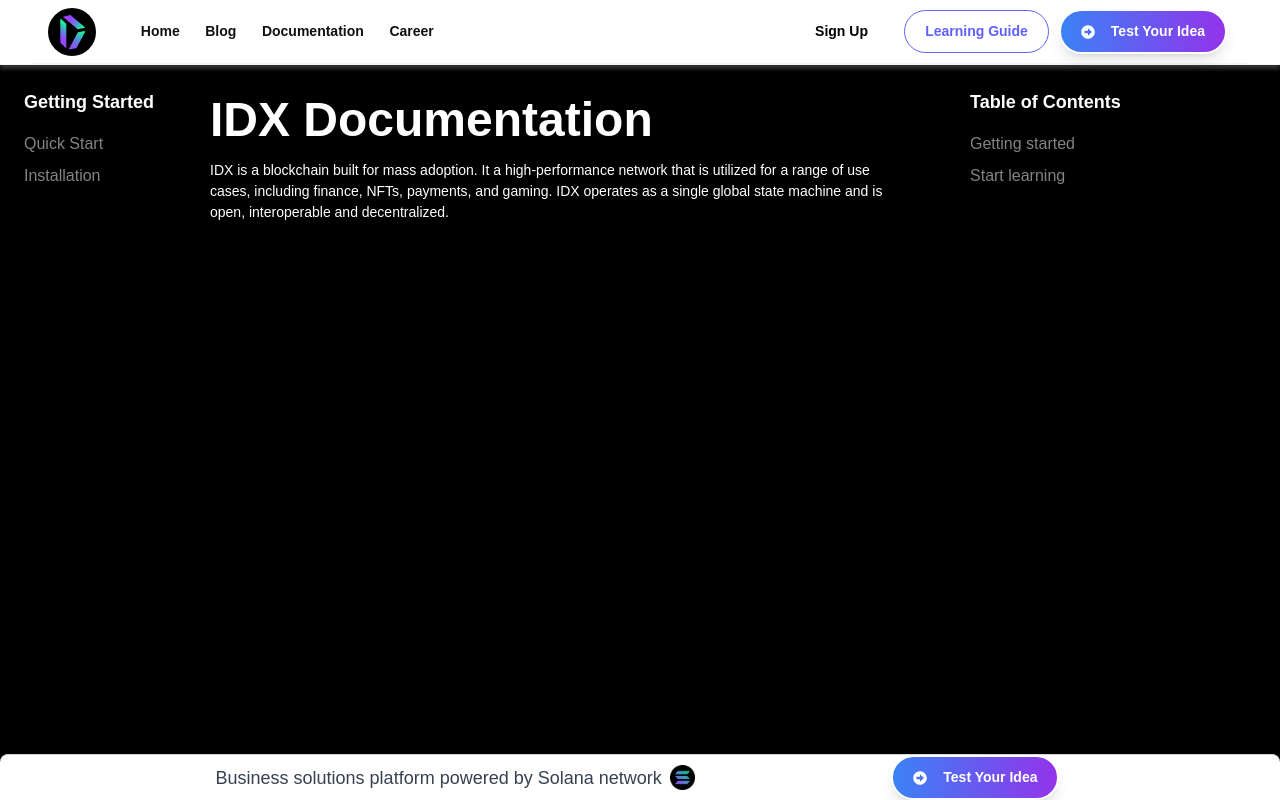
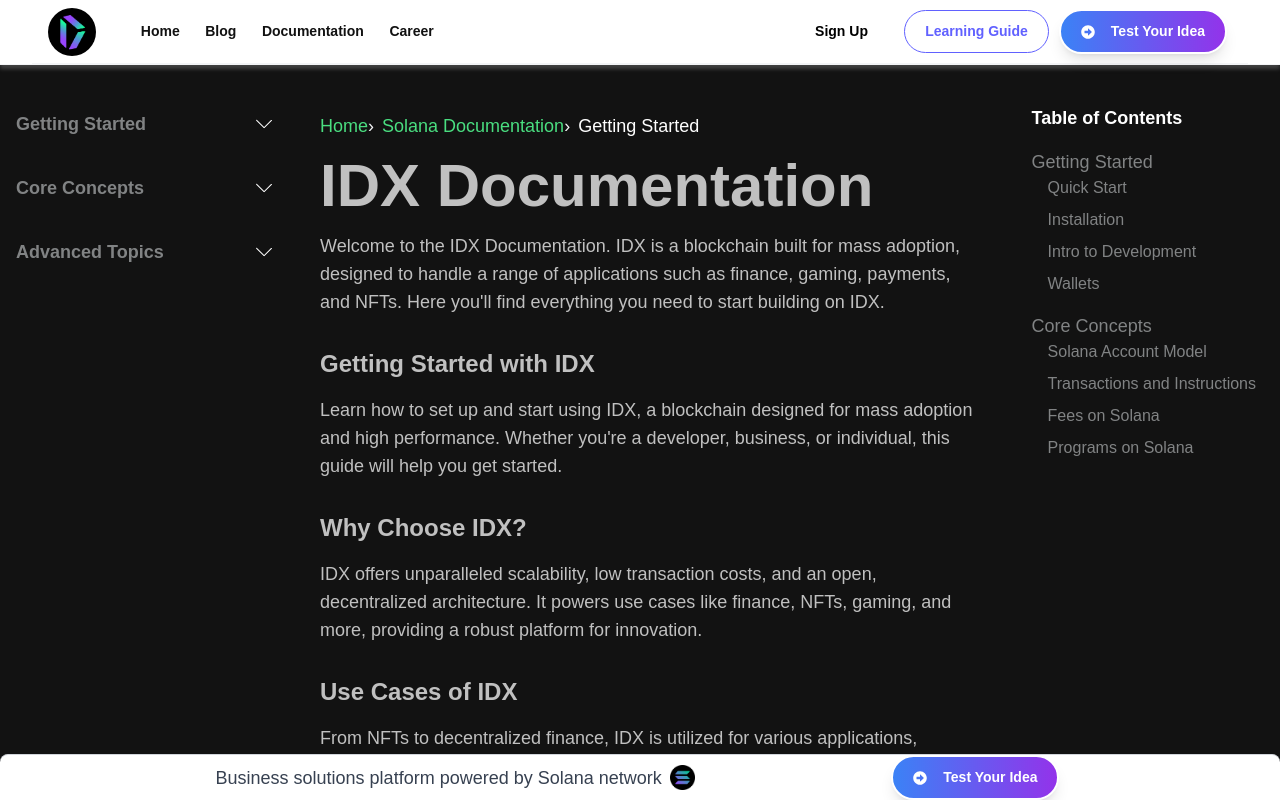
Before and after one commit to gagankishor/ideaxx, a Next.js app: page /documentation in a window 1280 px wide. Shown: the top 800 px of the page. Built offline with nearby package versions, Linux system fonts and the light colour scheme.

Commit message:
Normalize line endings

```diff
--- a/src/app/documentation/page.js
+++ b/src/app/documentation/page.js
@@ -1,58 +1,174 @@
+"use client";
+import Breadcrumb from "@/components/pages/document/Breadcrumb";
+import TableOfContents from "@/components/pages/document/TableOfContents";
+import { useState } from "react";
+import { SlArrowDown } from "react-icons/sl";
+const sections = [
+  {
+    title: "Getting Started",
+    items: ["Quick Start", "Installation", "Intro to Development", "Wallets"],
+  },
+  {
+    title: "Core Concepts",
+    items: [
+      "Solana Account Model",
+      "Transactions and Instructions",
+      "Fees on Solana",
+      "Programs on Solana",
+      "Program Derived Address",
+      "Cross Program Invocation",
+    ],
+  },
+  {
+    title: "Advanced Topics",
+    items: [
+      "Security Best Practices",
+      "Performance Optimization",
+      "Cross-Chain Interactions",
+      "Custom Program Development",
+      "Solana Account Model",
+      "Transactions and Instructions",
+      "Fees on Solana",
+      "Programs on Solana",
+      "Program Derived Address",
+      "Cross Program Invocation",
+    ],
+  },
+];
+
+const SidebarSection = ({ title, items, isOpen, toggleOpen }) => (
+  <div className="mb-2">
+    {isOpen ? (
+      <>
+        <div
+          onClick={toggleOpen}
+          className="flex justify-between ps-2 border-s-[3px] border-s-green-300 items-center  cursor-pointer py-1"
+        >
+          <h3
+            className={`font-bold text-lg ${
+              isOpen ? "text-white" : "text-[#818384]"
+            }`}
+          >
+            {title}
+          </h3>
+          <span
+            className={`transform transition-transform ${
+              isOpen ? "rotate-180" : "rotate-0"
+            }`}
+          >
+            <SlArrowDown />
+          </span>
+        </div>
+        <ul className="space-y-1 text-[#818384] ms-[1px] border-s-[1px] border-s-gray-300 pl-4 font-semibold">
+          {items.map((item, index) => (
+            <li key={index} className="hover:text-white cursor-pointer">
+              {item}
+            </li>
+          ))}
+        </ul>
+      </>
+    ) : (
+      <>
+        <div
+          onClick={toggleOpen}
+          className="flex justify-between items-center cursor-pointer py-1"
+        >
+          <h3
+            className={`font-bold text-lg ${
+              isOpen ? "text-white" : "text-[#818384]"
+            }`}
+          >
+            {title}
+          </h3>
+          <span
+            className={`transform transition-transform ${
+              isOpen ? "rotate-180" : "rotate-0"
+            }`}
+          >
+            <SlArrowDown />
+          </span>
+        </div>
+      </>
+    )}
+  </div>
+);
 const Documentation = () => {
+  // const [gettingStartedOpen, setGettingStartedOpen] = useState(true);
+  // const [coreConceptsOpen, setCoreConceptsOpen] = useState(false);
+
+  const content = [
+    {
+      heading: "Getting Started with IDX",
+      text: "Learn how to set up and start using IDX, a blockchain designed for mass adoption and high performance. Whether you're a developer, business, or individual, this guide will help you get started.",
+    },
+    {
+      heading: "Why Choose IDX?",
+      text: "IDX offers unparalleled scalability, low transaction costs, and an open, decentralized architecture. It powers use cases like finance, NFTs, gaming, and more, providing a robust platform for innovation.",
+    },
+    {
+      heading: "Use Cases of IDX",
+      text: "From NFTs to decentralized finance, IDX is utilized for various applications, making it one of the most versatile blockchains available today.",
+    },
+    {
+      heading: "IDX Development Tools",
+      text: "Explore the suite of tools and SDKs provided by IDX to streamline your development process. Build dApps quickly and efficiently with comprehensive documentation and support.",
+    },
+    {
+      heading: "IDX Ecosystem",
+      text: "Join the growing IDX ecosystem, which includes partners, developers, and communities working together to build the future of blockchain technology.",
+    },
+  ];
+  const [openSections, setOpenSections] = useState({});
+  const toggleSection = (index) => {
+    setOpenSections((prev) => ({
+      ...prev,
+      [index]: !prev[index],
+    }));
+  };
   return (
-    <div className=" min-h-screen bg-black">
-      {/* Sidebar Navigation */}
-      <div className=" flex max-w-7xl mx-auto">
-        <div className="bg-black text-white p-6 space-y-4 max-w-2xl">
-          <h2 className="text-lg font-bold">Getting Started</h2>
-          <ul className="space-y-2">
-            <li>
-              <a href="#" className="text-[#818384] hover:text-[#818384]">
-                Quick Start
-              </a>
-            </li>
-            <li>
-              <a href="#" className="text-[#818384] hover:text-[#818384]">
-                Installation
-              </a>
-            </li>
-            {/* Add more sidebar links */}
-          </ul>
-          {/* Add more sidebar sections */}
+    <div className=" min-h-screen bg-[#121212] pb-24">
+      <div className=" relative flex max-w-7xl mx-auto">
+        <div className="w-72 bg-[#121212] text-white h-screen p-4 overflow-y-scroll sticky top-20 scrollbar-hover">
+          {sections.map((section, index) => (
+            <SidebarSection
+              key={index}
+              title={section.title}
+              items={section.items}
+              isOpen={!!openSections[index]}
+              toggleOpen={() => toggleSection(index)}
+            />
+          ))}
         </div>
-
-        {/* Main Content Area */}
-        <div className="flex-1 p-8 bg-black text-white max-w-3xl">
-          <h1 className="text-5xl font-bold mb-4 text-white">
+        <div className="flex-1 p-8 bg-[#121212] text-white max-w-3xl overflow-y-scroll">
+          <Breadcrumb
+            items={[
+              { label: "Home", href: "/" },
+              { label: "Solana Documentation", href: "/docs" },
+              { label: "Getting Started" },
+            ]}
+          />
+          <h1 className="text-6xl font-bold mb-4 text-[#C0C0C0]">
             IDX Documentation
           </h1>
-          <p className="mb-8 text-white text-left">
-            IDX is a blockchain built for mass adoption. It a high-performance
-            network that is utilized for a range of use cases, including
-            finance, NFTs, payments, and gaming. IDX operates as a single global
-            state machine and is open, interoperable and decentralized.
+          <p className="mb-8 text-[#C0C0C0] text-left text-lg">
+            Welcome to the IDX Documentation. IDX is a blockchain built for mass
+            adoption, designed to handle a range of applications such as
+            finance, gaming, payments, and NFTs. Here you'll find everything you
+            need to start building on IDX.
           </p>
-
-          {/* Add main content sections */}
+          {/* Dynamically generate content */}
+          {content.map((item, index) => (
+            <div key={index}>
+              <h3 className="text-2xl text-left font-bold mb-4 text-[#C0C0C0]">
+                {item.heading}
+              </h3>
+              <p className="mb-8 text-[#C0C0C0] text-left text-lg">
+                {item.text}
+              </p>
+            </div>
+          ))}
         </div>
-
-        {/* Table of Contents */}
-        <div className="bg-black text-white p-6 sticky top-0 right-0 space-y-4">
-          <h2 className="text-lg font-bold">Table of Contents</h2>
-          <ul className="space-y-2">
-            <li>
-              <a href="#" className="hover:text-gray-400 text-[#818384]">
-                Getting started
-              </a>
-            </li>
-            <li>
-              <a href="#" className="hover:text-gray-400 text-[#818384]">
-                Start learning
-              </a>
-            </li>
-            {/* Add more table of contents links */}
-          </ul>
-        </div>
+        <TableOfContents />
       </div>
     </div>
   );
--- a/src/app/wizard-result/[uniqueKey]/page.js
+++ b/src/app/wizard-result/[uniqueKey]/page.js
@@ -95,7 +95,7 @@
       console.log("firstdsgsd")
       try {
         const response = await axios.get(`${RestAPI}/wizard-result/${uniqueKey}`);
-        setData(response.data); // Assuming the data is in `response.data`
+        setData(response.data.data.wizardResult); // Assuming the data is in `response.data`
         console.log("first",response)
       } catch (err) {
         console.error("Error fetching data:", err);
@@ -106,7 +106,6 @@
     };
     fetchData();
   }, [uniqueKey]);
-
   const parseJSON = (jsonString) => {
     try {
       let cleanedString = jsonString
--- a/src/components/pages/Home/components/landing/ProductLineupSection.jsx
+++ b/src/components/pages/Home/components/landing/ProductLineupSection.jsx
@@ -124,7 +124,8 @@
             style={{ width: "40%", margin: "" }}
           />
         </div>
-        <p className="text-white pt-14  text-2xl max-w-5xl mx-auto">Experience the first system fully controlled via mobile app—seamlessly manage all your tasks from your phone, reducing your reliance on a laptop!</p>
+        <p className="text-white pt-14  text-2xl max-w-5xl mx-auto">
+        Experience the first system fully controlled via mobile app—seamlessly manage all your tasks from your phone, reducing your reliance on traditional computing devices!</p>
         <div className="video-section flex flex-wrap justify-center gap-1 md:gap-1">
           <div className="relative p-[1px] md:w-[48%]">
             <img
--- /dev/null
+++ b/src/components/pages/document/Breadcrumb.jsx
@@ -0,0 +1,22 @@
+import Link from "next/link";
+
+const Breadcrumb = ({ items }) => {
+    return (
+      <dev className="flex items-center space-x-2 py-4 text-sm text-gray-400">
+        {items.map((item, index) => (
+          <div key={index} className="flex items-center">
+            {item.href ? (
+              <Link href={item.href} className="text-green-400 text-lg">
+                {item.label}
+              </Link>
+            ) : (
+              <span className="text-white text-lg">{item.label}</span>
+            )}
+            {index < items.length - 1 && <span className="text-gray-100 text-lg">›</span>}
+          </div>
+        ))}
+      </dev>
+    );
+  };
+
+  export default Breadcrumb;
--- /dev/null
+++ b/src/components/pages/document/TableOfContents.jsx
@@ -0,0 +1,51 @@
+const tableOfContents = [
+    {
+      title: "Getting Started",
+      links: [
+        { label: "Quick Start", href: "#" },
+        { label: "Installation", href: "#" },
+        { label: "Intro to Development", href: "#" },
+        { label: "Wallets", href: "#" },
+      ],
+    },
+    {
+      title: "Core Concepts",
+      links: [
+        { label: "Solana Account Model", href: "#" },
+        { label: "Transactions and Instructions", href: "#" },
+        { label: "Fees on Solana", href: "#" },
+        { label: "Programs on Solana", href: "#" },
+      ],
+    },
+  ];
+
+  const TableOfContents = () => (
+    <div className="bg-[#121212] text-white p-6 h-screen overflow-y-scroll sticky top-20 right-0 space-y-4 scrollbar-hover">
+      <h2 className="text-lg font-bold">Table of Contents</h2>
+      <ul className="space-y-4 text-lg">
+        {tableOfContents.map((section, index) => (
+          <li key={index}>
+            <a href="#" className="hover:text-gray-400 text-[#818384]">
+              {section.title}
+            </a>
+            {section.links && (
+              <ul className="space-y-2 ps-4 text-base">
+                {section.links.map((link, linkIndex) => (
+                  <li key={linkIndex}>
+                    <a
+                      href={link.href}
+                      className="hover:text-gray-400 text-[#818384]"
+                    >
+                      {link.label}
+                    </a>
+                  </li>
+                ))}
+              </ul>
+            )}
+          </li>
+        ))}
+      </ul>
+    </div>
+  );
+
+  export default TableOfContents;
--- a/src/css/App.css
+++ b/src/css/App.css
@@ -36,6 +36,31 @@
   --black: black;
   --white: white;
 }
+/* Default state - hide the scrollbar */
+.scrollbar-hover {
+  scrollbar-width: none; /* For Firefox */
+  -ms-overflow-style: none; /* For IE/Edge */
+}
+
+.scrollbar-hover::-webkit-scrollbar {
+  visibility: hidden; /* For Chrome, Safari, and Opera */
+}
+
+/* Show scrollbar on hover */
+.scrollbar-hover:hover {
+  scrollbar-width: thin; /* For Firefox */
+}
+
+.scrollbar-hover:hover::-webkit-scrollbar {
+  visibility:visible;
+  display: block; /* Show scrollbar */
+  width: 4px; /* Adjust width */
+}
+
+.scrollbar-hover:hover::-webkit-scrollbar-thumb {
+  background-color: rgba(255, 255, 255, 0.5); /* Customize thumb color */
+  border-radius: 4px;
+}
 
 ::-webkit-scrollbar {
   background-color: rgba(255, 255, 255, 0);
@@ -46,23 +71,22 @@
   background-color: var(--main-color);
   border-radius: 25px;
 }
-/* Apply scrollbar styling only to this section */
 .scroll-section::-webkit-scrollbar {
-  width: 3px; /* Width of the scrollbar */
+  width: 3px;
 }
 
 .scroll-section::-webkit-scrollbar-track {
-  background: #F1F1F1; /* Track color */
-  border-radius: 0px; /* Rounded corners */
+  background: #F1F1F1;
+  border-radius: 0px;
 }
 
 .scroll-section::-webkit-scrollbar-thumb {
-  background: #C1C1C1; /* Scroll thumb color */
-  border-radius: 0px; /* Rounded corners */
+  background: #C1C1C1;
+  border-radius: 0px;
 }
 
 .scroll-section::-webkit-scrollbar-thumb:hover {
-  background: #555; /* Darker on hover */
+  background: #555;
 }
 
 a {
```
Also changed, not shown: src/components/pages/Home/WizardResult.jsx (+46 -4 lines).
